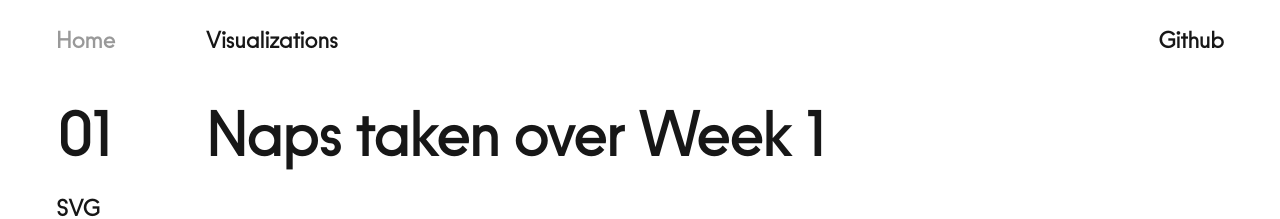
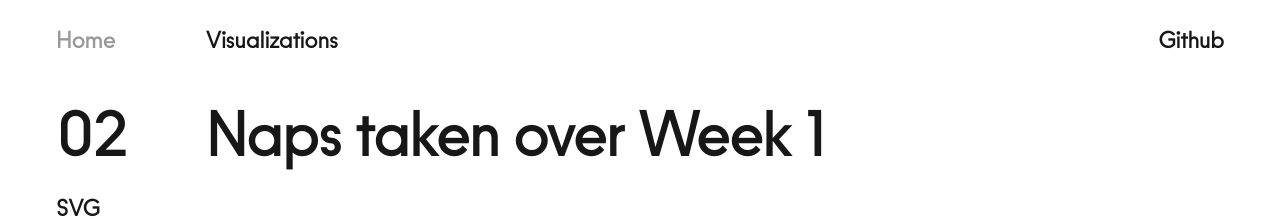
Before and after one commit to nethen/nethen.github.io, a Next.js app: page /visualizations in a window 1280 px wide. Shown: the top 219 px of the page. Built offline with nearby package versions, Linux system fonts and the light colour scheme.

Commit message:
fix: updated week number

```diff
--- a/src/pages/visualizations/index.tsx
+++ b/src/pages/visualizations/index.tsx
@@ -51,7 +51,7 @@ export default function Visualizations() {
       >
         {width >= 1024 && isClient && (
           <nav className="sticky top-28 flex flex-col gap-y-r1 h-0">
-            <h2 className="text-m-lg lg:text-r-lg">01</h2>
+            <h2 className="text-m-lg lg:text-r-lg">02</h2>
             <ul className="">
               <li>
                 <Link href="#sketch-1a">SVG</Link>
```
